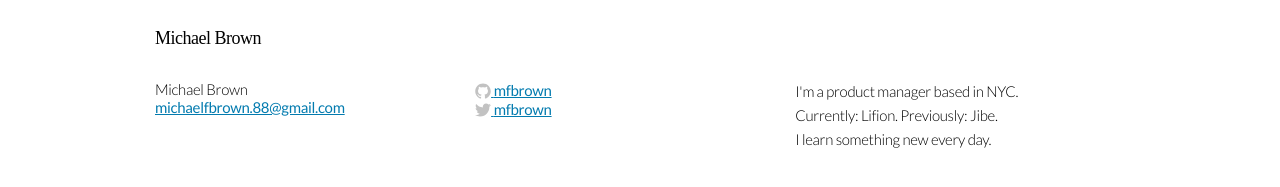
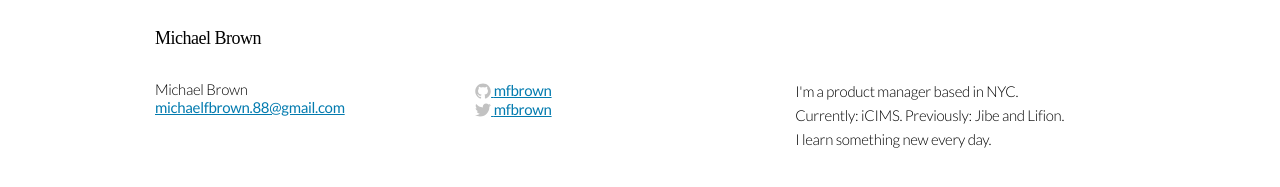
Before and after one commit to mfbrown/mfbrown.github.io, a Jekyll site: the page built from index.html, in a window 1280 px wide. Shown: the part 689-876 px from the top of the page. Built offline with Jekyll 4.4.1, drawn with Linux system fonts in a browser that asks for light colours; some web fonts are replaced.

Commit message:
October 2019 Updates

```diff
--- a/_config.yml
+++ b/_config.yml
@@ -15,7 +15,7 @@
 # in the templates via {{ site.myvariable }}.
 title: Michael Brown
 email: michaelfbrown.88@gmail.com
-description: "I'm a product manager based in NYC.<br>Currently: Lifion. Previously: Jibe.<br>I learn something new every day."
+description: "I'm a product manager based in NYC.<br>Currently: iCIMS. Previously: Jibe and Lifion.<br>I learn something new every day."
 baseurl: ""
 url: "http://mfbrown.github.io"
 twitter_username: mfbrown
--- a/_includes/header.html
+++ b/_includes/header.html
@@ -6,7 +6,7 @@
 
     <nav class="site-nav">
       <ul>
-        <a href="/assets/files/michael-brown-pm-resume.pdf">My Resume</a>
+        <a href="/assets/files/michael-brown-resume-2019.pdf">My Resume</a>
       </ul>
     </nav>
 
```
Also changed, not shown: Gemfile.lock, 2 other files.
